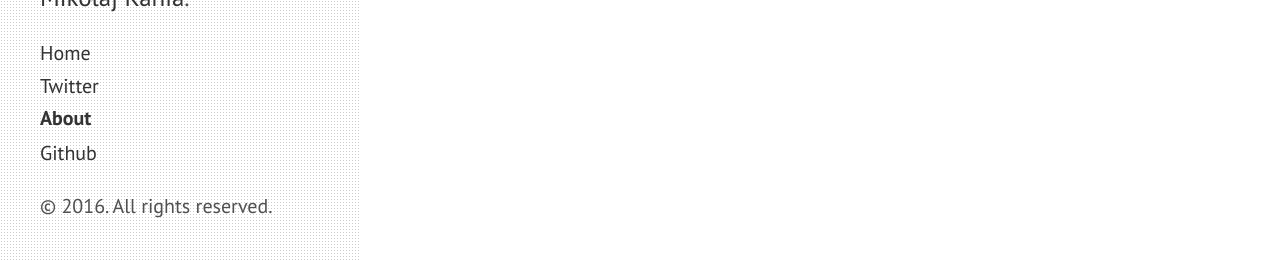
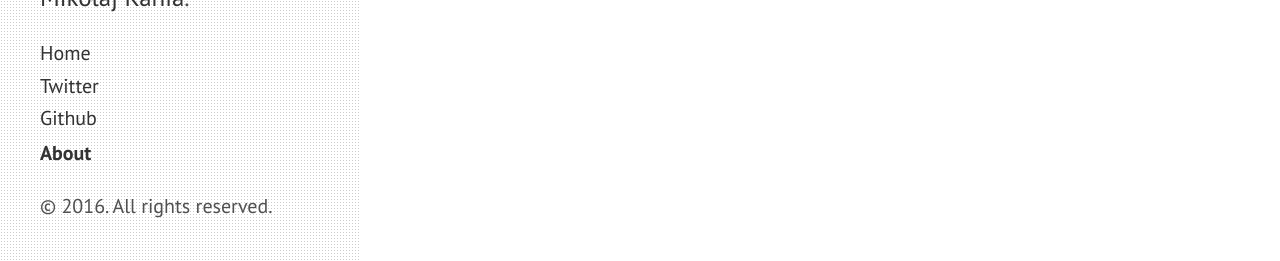
Before and after one commit to mikolajkania/mikolajkania.github.io, a Jekyll site: the page built from about.md, in a window 1280 px wide. Shown: the part 639-900 px from the top of the page. Built offline with Jekyll 4.4.1, drawn with Linux system fonts in a browser that asks for light colours.

Commit message:
Sidebar fix

```diff
--- a/_includes/sidebar.html
+++ b/_includes/sidebar.html
@@ -14,6 +14,8 @@
 
 	  <a class="" href="{{ site.twitter }}" target="_blank">Twitter</a>
 
+	  <a class="sidebar-nav-item" href="{{ site.github.repo }}" target="_blank">Github</a>
+
       {% comment %}
         The code below dynamically generates a sidebar nav of pages with
         `layout: page` in the front-matter. See readme for usage.
@@ -28,9 +30,6 @@
         {% endif %}
       {% endfor %}
 
-      <!--<a class="sidebar-nav-item" href="{{ site.github.repo }}/archive/v{{ site.version }}.zip">Download</a>-->
-      <a class="sidebar-nav-item" href="{{ site.github.repo }}" target="_blank">Github</a>
-      <!--<span class="sidebar-nav-item">Currently v{{ site.version }}</span>-->
     </nav>
 
     <p>&copy; {{ site.time | date: '%Y' }}. All rights reserved.</p>
```
